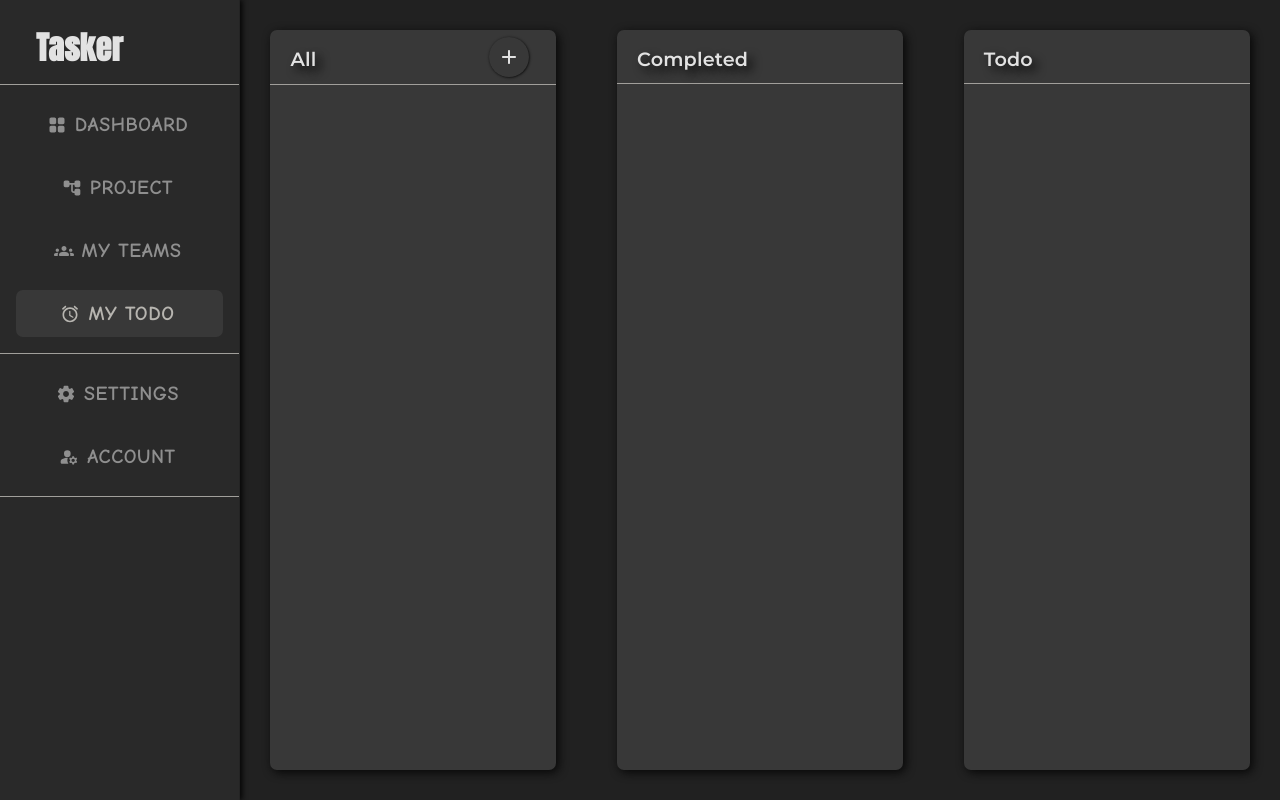
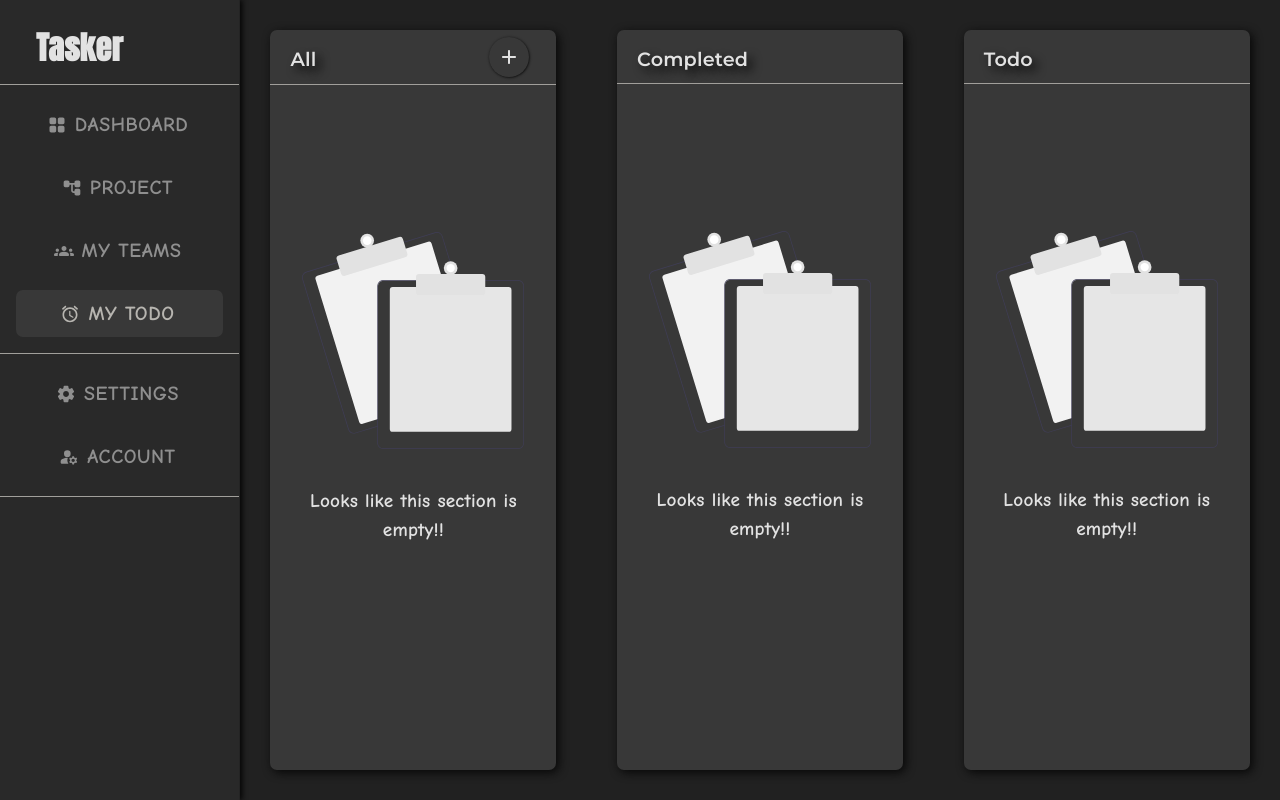
Before and after one commit to sebzz2k2/tasker-frontend, a React (Create React App) app: page /my-todo in a window 1280 px wide. Built offline with nearby package versions, Linux system fonts and the light colour scheme.

Commit message:
add empty states

```diff
--- a/src/pages/MyTodo/MyTodoComponents.js
+++ b/src/pages/MyTodo/MyTodoComponents.js
@@ -1,10 +1,7 @@
 import React, { useState, useEffect } from "react";
-import EditIcon from "@mui/icons-material/Edit";
 import EditRoundedIcon from "@mui/icons-material/EditRounded";
 import RemoveRoundedIcon from "@mui/icons-material/RemoveRounded";
-import DeleteIcon from "@mui/icons-material/Delete";
 import DoneAllRoundedIcon from "@mui/icons-material/DoneAllRounded";
-import RestoreRoundedIcon from "@mui/icons-material/RestoreRounded";
 import CloseIcon from "@mui/icons-material/Close";
 import AddRoundedIcon from "@mui/icons-material/AddRounded";
 import SettingsBackupRestoreRoundedIcon from "@mui/icons-material/SettingsBackupRestoreRounded";
@@ -13,10 +10,12 @@ import Paper from "@mui/material/Paper";
 import Divider from "@mui/material/Divider";
 import IconButton from "@mui/material/IconButton";
 
+import empty from "../../Assets/svgs/emptytodo.svg";
+
 import Modal from "@mui/material/Modal";
 
-import { useSelector, useDispatch } from "react-redux";
-import { Stack, Typography, Checkbox, Button } from "@mui/material";
+import { useDispatch } from "react-redux";
+import { Stack, Typography, Button } from "@mui/material";
 import TextField from "@mui/material/TextField";
 
 import {
@@ -60,6 +59,9 @@ export const List = (props) => {
         ) : null}
       </Stack>
       <Divider sx={styles.dividerColor} />
+      {todoItem.length === 0 ? (
+        <EmptyState />
+      ) : (
         <Stack sx={styles.listStack}>
           {todoItem.map((todo) => (
             <ListItem
@@ -70,6 +72,8 @@ export const List = (props) => {
             />
           ))}
         </Stack>
+      )}
+
       {addOpen && (
         <ModalComponent
           open={addOpen}
@@ -245,3 +249,14 @@ const ModalComponent = ({
     </Modal>
   );
 };
+
+const EmptyState = () => {
+  return (
+    <Stack sx={styles.todoStack}>
+      <img src={empty} style={{ width: "100%" }} />
+      <Typography sx={styles.emptyTypo}>
+        Looks like this section is empty!!
+      </Typography>
+    </Stack>
+  );
+};
--- a/src/pages/MyTodo/MyTodoStyles.js
+++ b/src/pages/MyTodo/MyTodoStyles.js
@@ -125,4 +125,18 @@ export const styles = {
       background: darkThemeColors.gray,
     },
   },
+  emptyTypo: {
+    fontFamily: defaultFont.secondary,
+    color: darkThemeColors.heading,
+    fontSize: "1.2em",
+    fontWeight: "600",
+    textAlign: "center",
+    marginTop: "2em",
+  },
+  todoStack: {
+    padding: "2em",
+    alignItems: "center",
+    justifyContent: "center",
+    height: "75%",
+  },
 };
```
Also changed, not shown: src/Assets/svgs/emptytodo.svg (added). Lines whose indentation alone changed are shown as unchanged.
